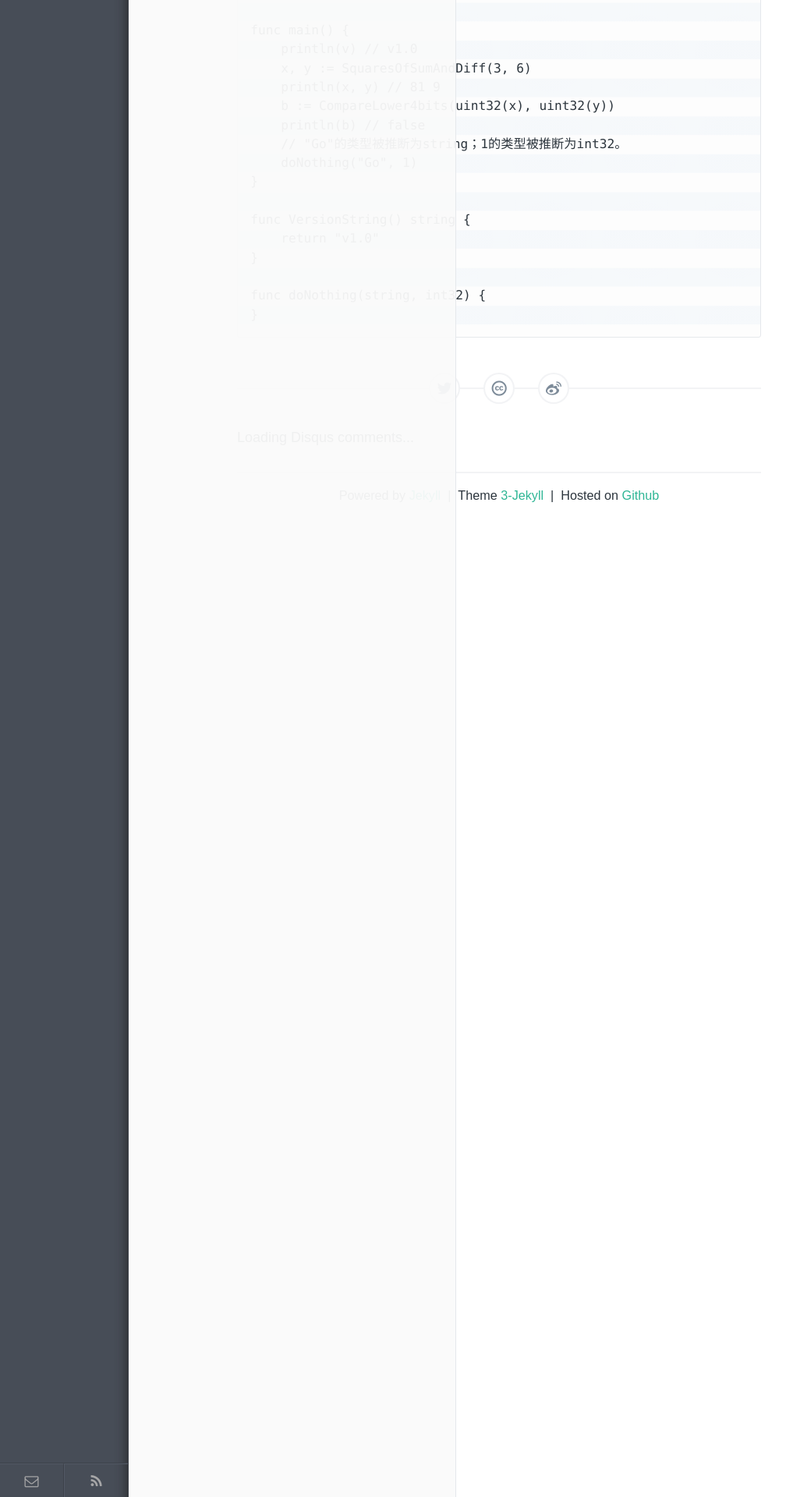
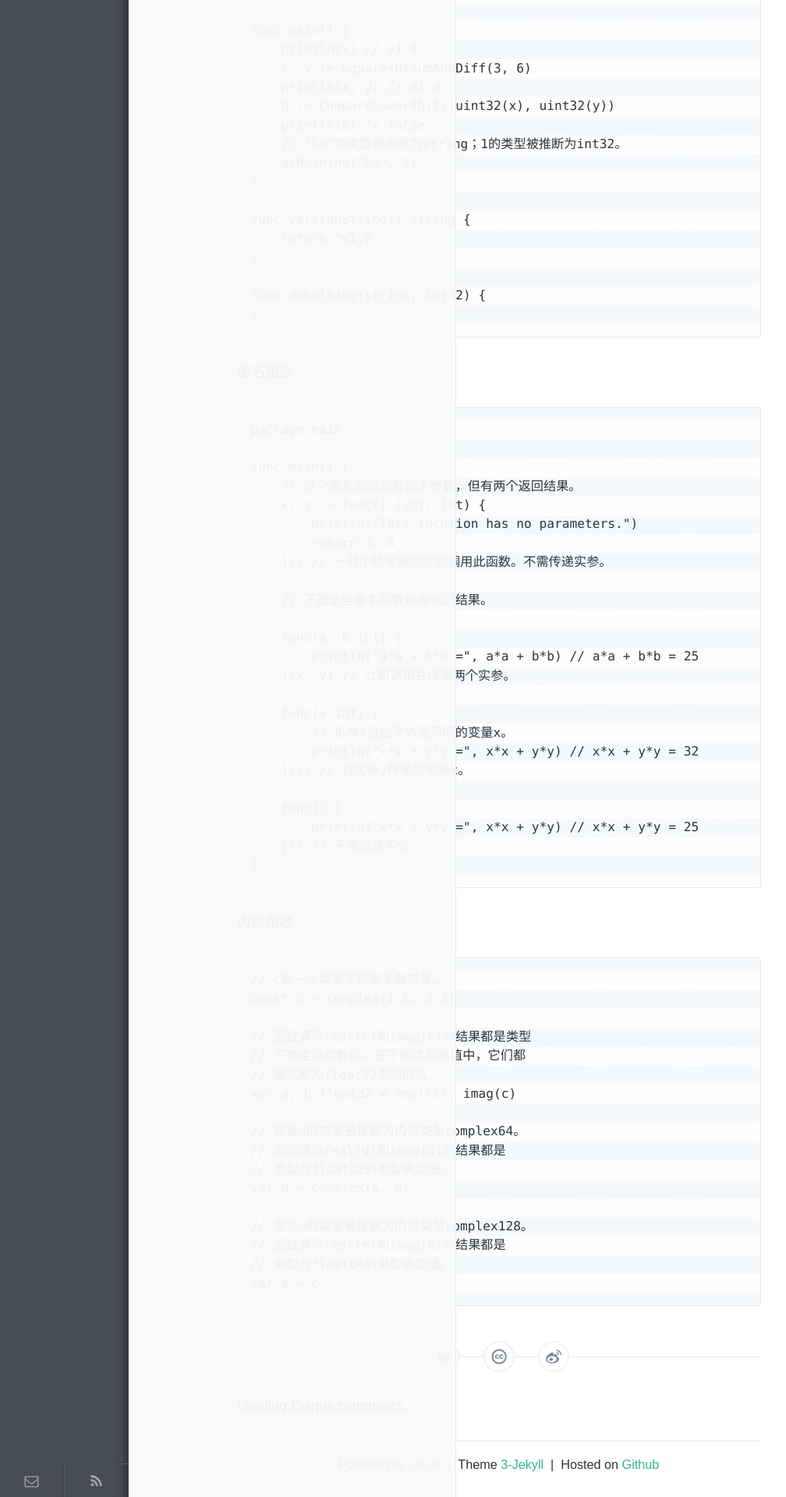
Before and after one commit to Arther-X/Arther-X.github.io, a Jekyll site: the page built from _posts/book/2020-01-20-go-101-function.md, in a window 1280 px wide. Shown: the part 1458-3378 px from the top of the page at 78% size, without its empty margins (0-1008 px from the left). Built offline with Jekyll 4.4.1, drawn with Linux system fonts in a browser that asks for light colours; comment, search, counter and statistics services are not loaded.

Commit message:
[BLOG][COMMIT][ArtherX] update go101 function

````diff
--- a/_posts/book/2020-01-20-go-101-function.md
+++ b/_posts/book/2020-01-20-go-101-function.md
@@ -81,3 +81,54 @@ func VersionString() string {
 func doNothing(string, int32) {
 }
 ```
+
+
+匿名函数
+```
+package main
+
+func main() {
+	// 这个匿名函数没有输入参数，但有两个返回结果。
+	x, y := func() (int, int) {
+		println("This fucntion has no parameters.")
+		return 3, 4
+	}() // 一对小括号表示立即调用此函数。不需传递实参。
+
+	// 下面这些匿名函数没有返回结果。
+
+	func(a, b int) {
+		println("a*a + b*b =", a*a + b*b) // a*a + b*b = 25
+	}(x, y) // 立即调用并传递两个实参。
+
+	func(x int) {
+		// 形参x遮挡了外层声明的变量x。
+		println("x*x + y*y =", x*x + y*y) // x*x + y*y = 32
+	}(y) // 将实参y传递给形参x。
+
+	func() {
+		println("x*x + y*y =", x*x + y*y) // x*x + y*y = 25
+	}() // 不需传递实参。
+}
+```
+
+
+内置函数
+```
+// c是一个类型不确定复数常量。
+const c = complex(1.6, 3.3)
+
+// 函数调用real(c)和imag(c)的结果都是类型
+// 不确定浮点数值。在下面这句赋值中，它们都
+// 被推断为float32类型的值。
+var a, b float32 = real(c), imag(c)
+
+// 变量d的类型被推断为内置类型complex64。
+// 函数调用real(d)和imag(d)的结果都是
+// 类型为float32的类型确定值。
+var d = complex(a, b)
+
+// 变量e的类型被推断为内置类型complex128。
+// 函数调用real(e)和imag(e)的结果都是
+// 类型为float64的类型确定值。
+var e = c
+```
````
